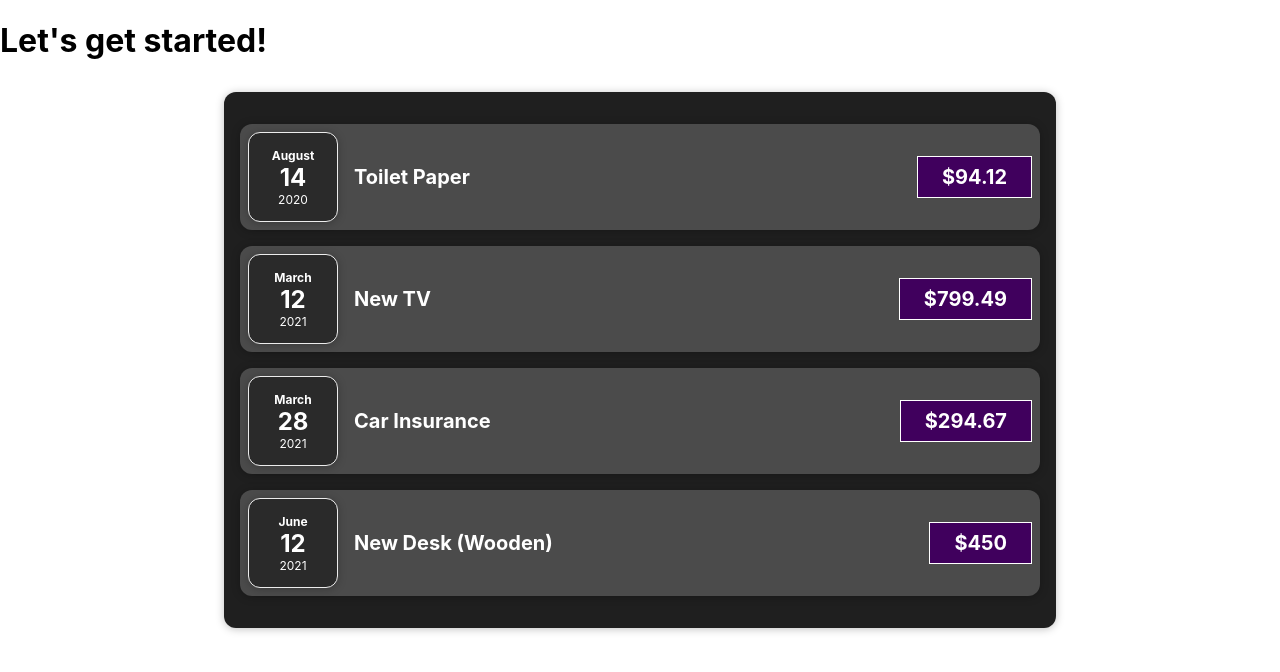
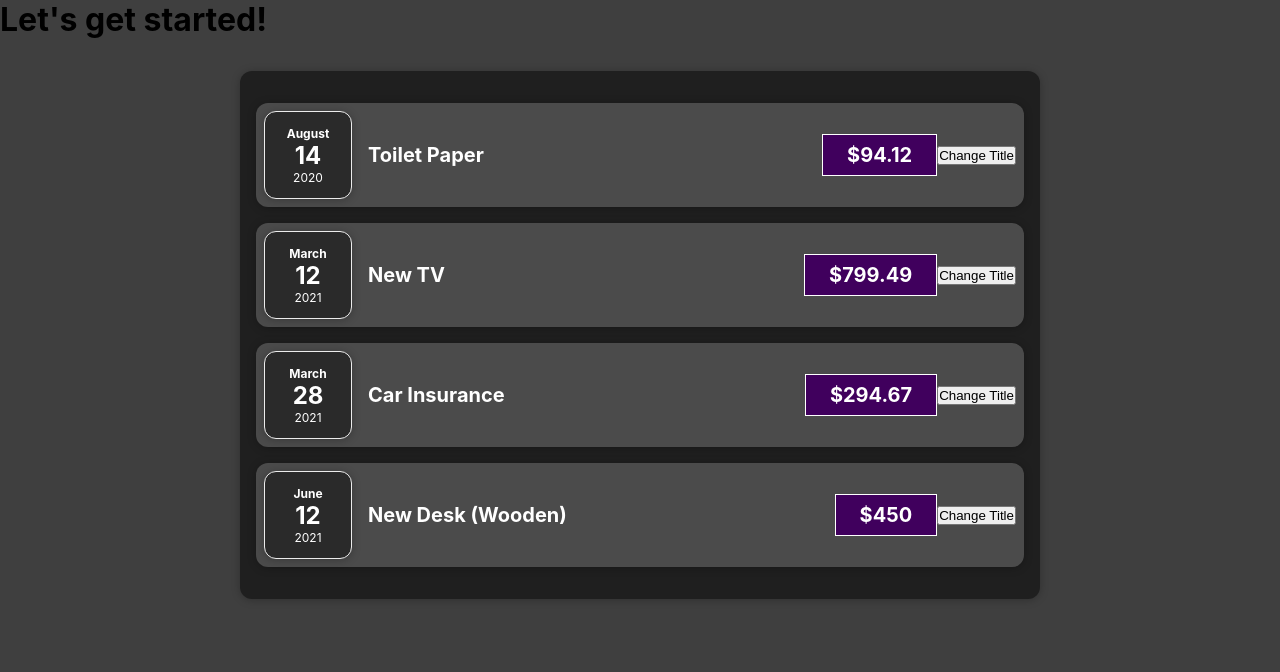
Before and after one commit to GabrielGui13/React-Node-LearningPath, a React (Create React App) app in the folder React/react-complete-guide/: page / in a window 1280 px wide. Shown: the top 672 px of the page. Built offline with nearby package versions, Linux system fonts and the light colour scheme.

Commit message:
working with state

```diff
--- a/React/react-complete-guide/src/components/Expenses/ExpenseItem.js
+++ b/React/react-complete-guide/src/components/Expenses/ExpenseItem.js
@@ -1,15 +1,25 @@
 import ExpenseDate from "./ExpenseDate";
 import Card from "../UI/Card";
 import "./ExpenseItem.css";
+import { useState } from "react"
 
 const ExpenseItem = (props) => {
+
+    const [title, setTitle] = useState(props.title);
+
+    const clickHandler = async () => {
+        await setTitle('Updated!')
+        console.log(title)
+    }
+
   return (
     <Card className="expense-item">
       <ExpenseDate date={props.date} />
       <div className="expense-item__description">
-        <h2>{props.title}</h2>
+        <h2>{title}</h2>
         <div className="expense-item__price">${props.amount}</div>
       </div>
+      <button onClick={clickHandler}>Change Title</button>
     </Card>
   );
 }
--- a/React/react-complete-guide/src/components/Expenses/Expenses.js
+++ b/React/react-complete-guide/src/components/Expenses/Expenses.js
@@ -4,7 +4,7 @@ import "./Expenses.css";
 
 const Expenses = (props) => {
   const expenses = props.expenses;
-  console.log(expenses);
+  //console.log(expenses);
 
   return (
     <Card className="expenses">
--- a/React/react-complete-guide/src/index.css
+++ b/React/react-complete-guide/src/index.css
@@ -1,3 +1,9 @@
+*{
+    box-sizing: border-box;
+    margin: 0;
+    padding: 0;
+}
+
 body {
   margin: 0;
   font-family: -apple-system, BlinkMacSystemFont, 'Segoe UI', 'Roboto', 'Oxygen',
@@ -5,6 +11,7 @@ body {
     sans-serif;
   -webkit-font-smoothing: antialiased;
   -moz-osx-font-smoothing: grayscale;
+  background-color: #3f3f3f;
 }
 
 code {
```
